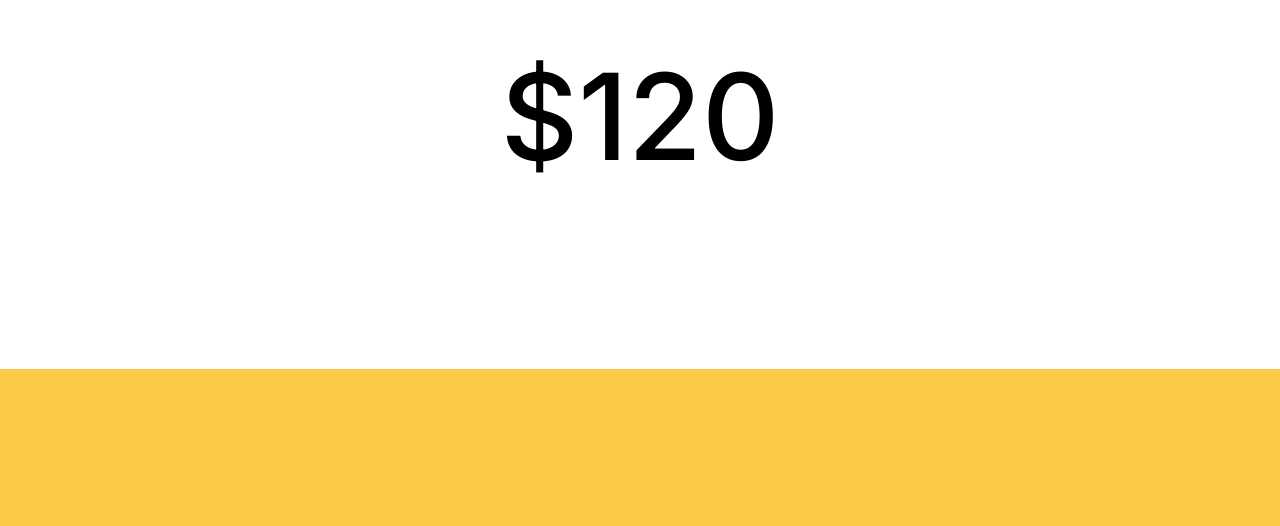
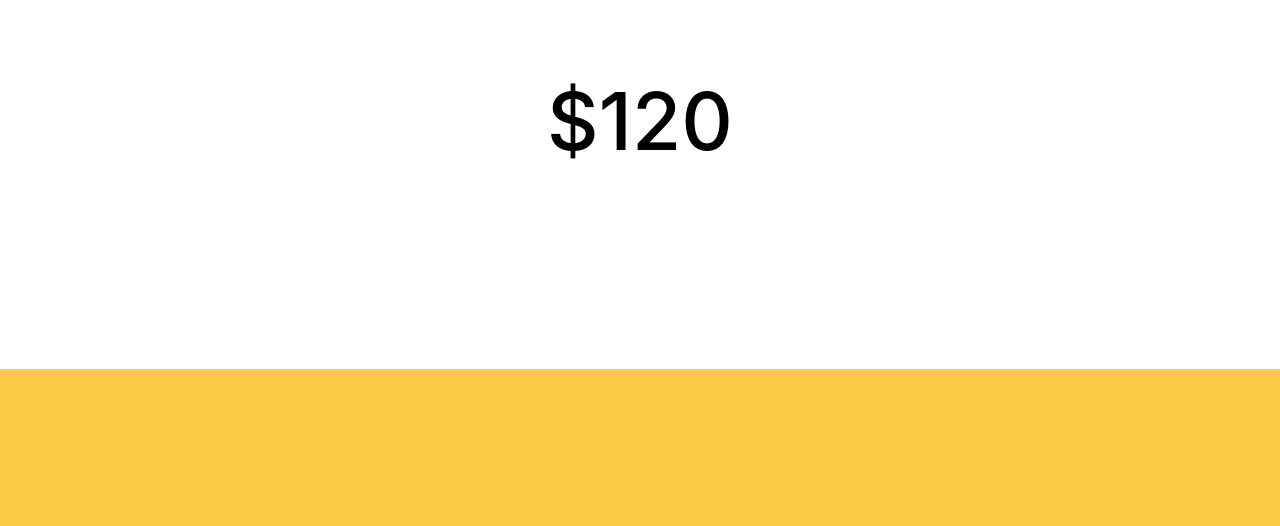
Before and after one commit to mciarlo/chore-tracker, a plain HTML site: page index.html in a window 1280 px wide. Shown: the part 271-797 px from the top of the page. Drawn offline with Linux system fonts and the light colour scheme.

Commit message:
Font tweaks

```diff
--- a/screen.css
+++ b/screen.css
@@ -112,7 +112,7 @@ html, body {
 	background: white;
 }
 
-h1, h2 {
+h2 {
   font-family: "Inter", sans-serif;
   font-optical-sizing: auto;
   font-weight: <weight>;
@@ -162,13 +162,14 @@ li {
 }
 
 h1 {
-	font-size: 120px;
+	font-size: 80px;
 	display: block;
 	position: absolute;
 	top: 50%;
 	left: 50%;
 	z-index: 9998;
 	font-weight: 500;
+	font-family: -apple-system, BlinkMacSystemFont, sans-serif;
 	transform: translate3d(-50%, -60%, 0px);
 }
 
```
